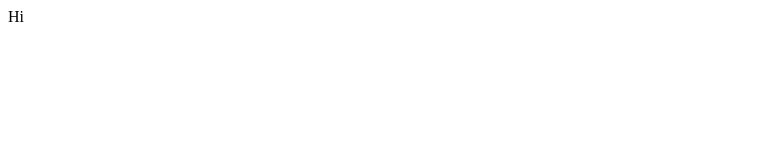
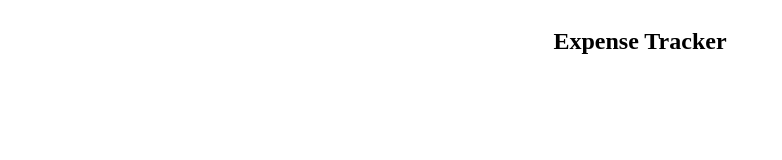
Before and after one commit to nancyyyyy/expense-tracker, a React app: page / in a window 1280 px wide. Shown: the whole page, without its empty margins (0-782 px from the left). Built offline with nearby package versions, Linux system fonts and the light colour scheme.

Commit message:
Header added

```diff
--- a/App.js
+++ b/App.js
@@ -1,6 +1,10 @@
 import ReactDOM from 'react-dom/client';
+import Header from './Components/Header';
+
 const App = () =>{
-    return <div>Hi</div>
+    return <div>
+        <Header/>
+    </div>
 }
 
 const root = ReactDOM.createRoot(document.getElementById("root"));
--- /dev/null
+++ b/Components/Header.js
@@ -0,0 +1,9 @@
+import React from 'react';
+
+const Header = () =>{
+    return <div>
+        <div className="header"><h2>Expense Tracker</h2> </div>
+    </div>
+}
+
+export default Header;
--- a/index.css
+++ b/index.css
@@ -0,0 +1,5 @@
+.header {
+    display: flex;
+    justify-content: center;
+    align-items: center;
+}
--- a/index.html
+++ b/index.html
@@ -1,9 +1,10 @@
 <!DOCTYPE html>
 <html lang="en">
-<head>
+<link>
     <meta charset="UTF-8">
     <meta name="viewport" content="width=device-width, initial-scale=1.0">
     <title>Expense Tracker</title>
+    <link rel="stylesheet" href="./index.css"></link>
 </head>
 <body>
     <div id="root"></div>
--- a/package.json
+++ b/package.json
@@ -14,7 +14,9 @@
   "author": "Nancy",
   "type": "commonjs",
   "scripts": {
-    "test": "jest"
+    "test": "jest",
+    "start": "parcel index.html",
+    "build": "parcel build index.html"
   },
   "devDependencies": {
     "parcel": "^2.16.4"
```
